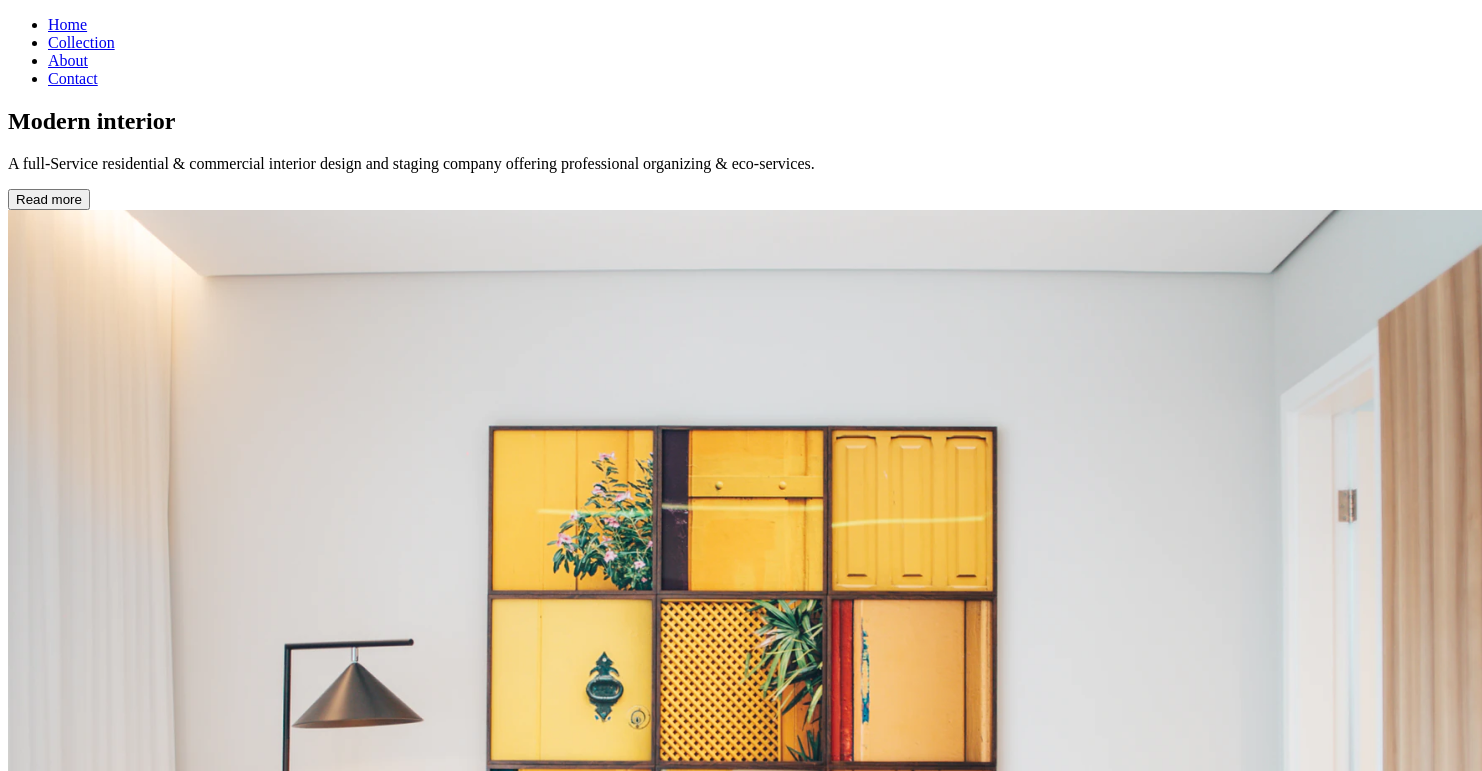
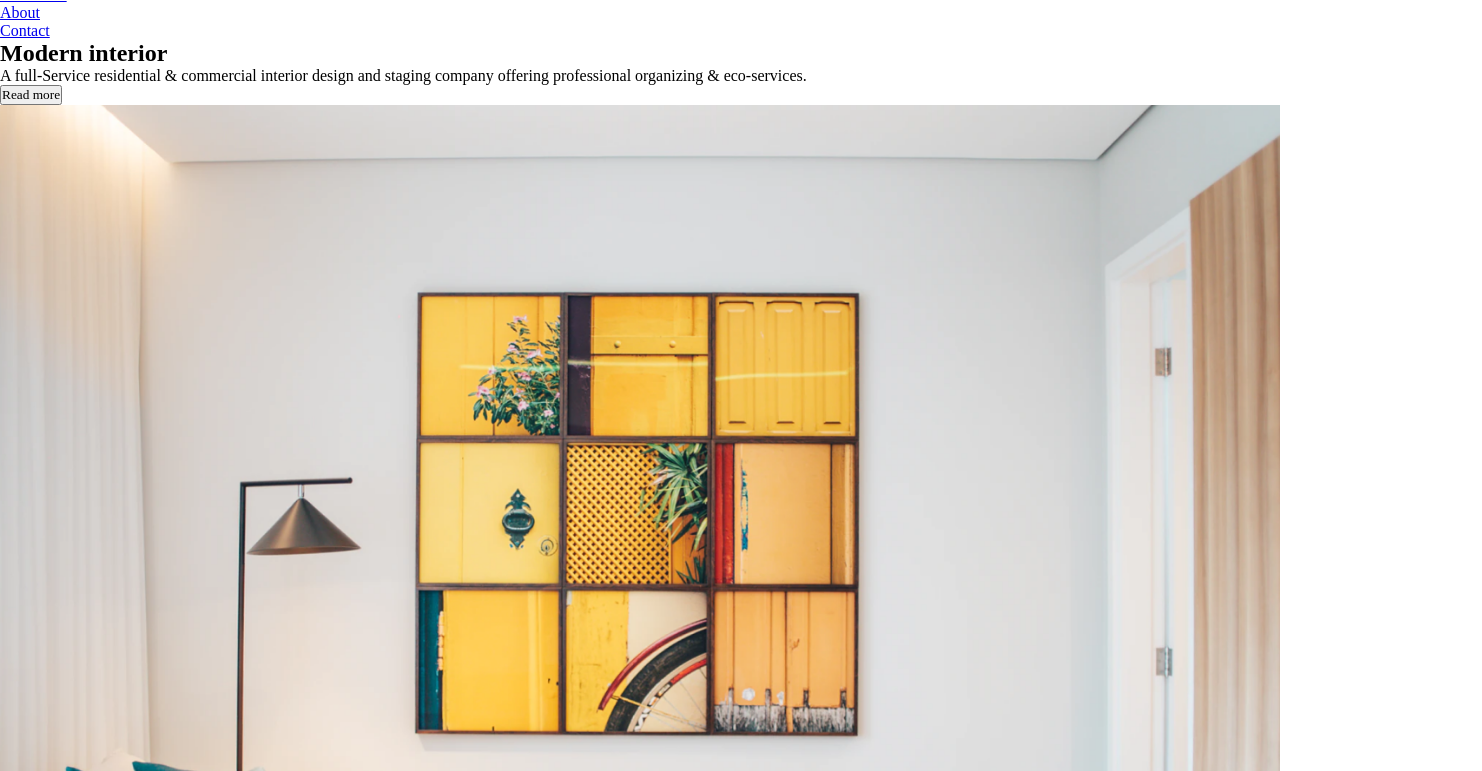
Before and after one commit to jjalbuenacabuyao/interior-consultant-master, a website: page index.html in a window 1280 px wide. Shown: the part 68-839 px from the top of the page, 1482 px wide, since content can reach past the window. Drawn offline with Linux system fonts and the light colour scheme.

Commit message:
added reset

```diff
--- a/css/style.css
+++ b/css/style.css
@@ -1,7 +1,7 @@
 :root {
-  --ff-crimson: 'Crimson Pro', serif;
-  --ff-lora: 'Lora', serif;
-  --ff-monserrat: 'Montserrat', sans-serif;
+  --ff-crimson: "Crimson Pro", serif;
+  --ff-lora: "Lora", serif;
+  --ff-monserrat: "Montserrat", sans-serif;
 
   --fs-10: 0.625rem;
   --fs-12: 0.75rem;
@@ -16,3 +16,17 @@
   --fw-500: 500;
   --fw-700: 700;
 }
+
+*,
+*::after,
+*::after {
+  padding: 0;
+  margin: 0;
+  box-sizing: border-box;
+  font-family: inherit;
+}
+
+img {
+  display: block;
+  max-width: 100%;
+}
```
